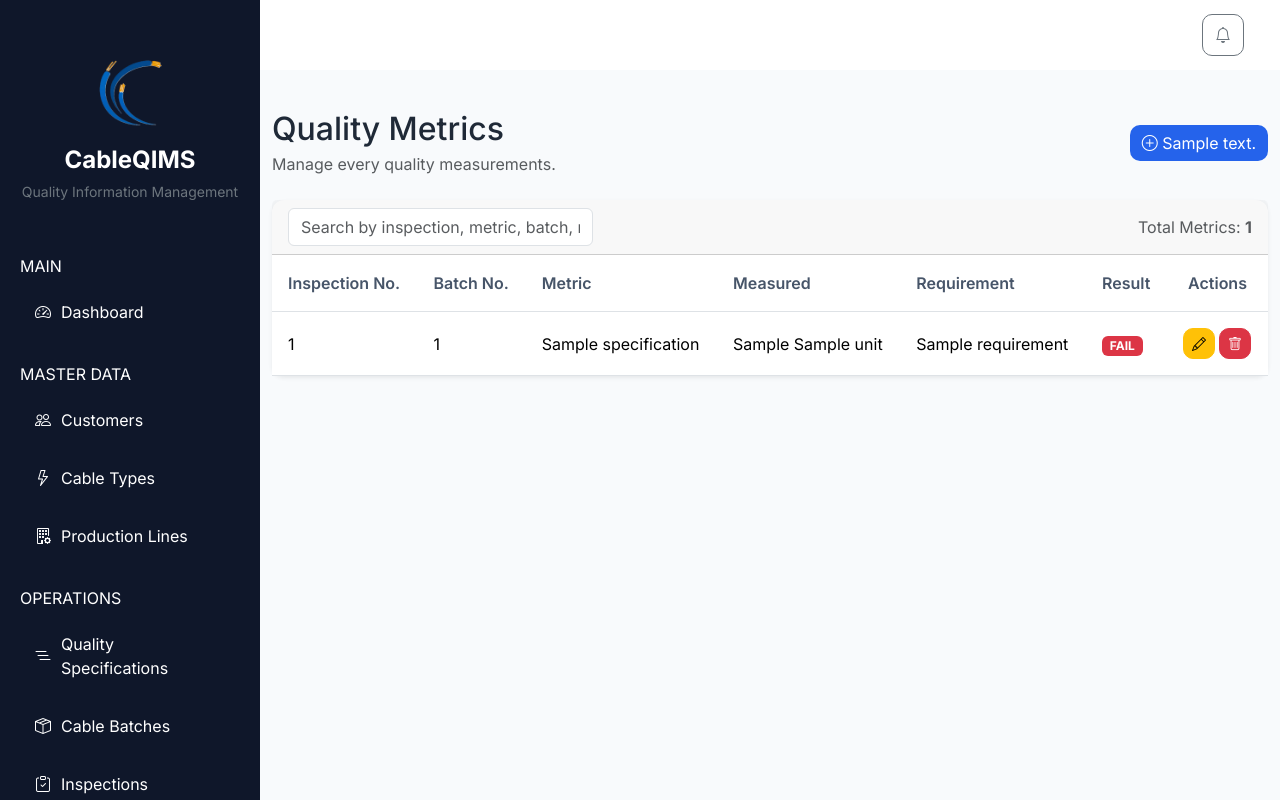
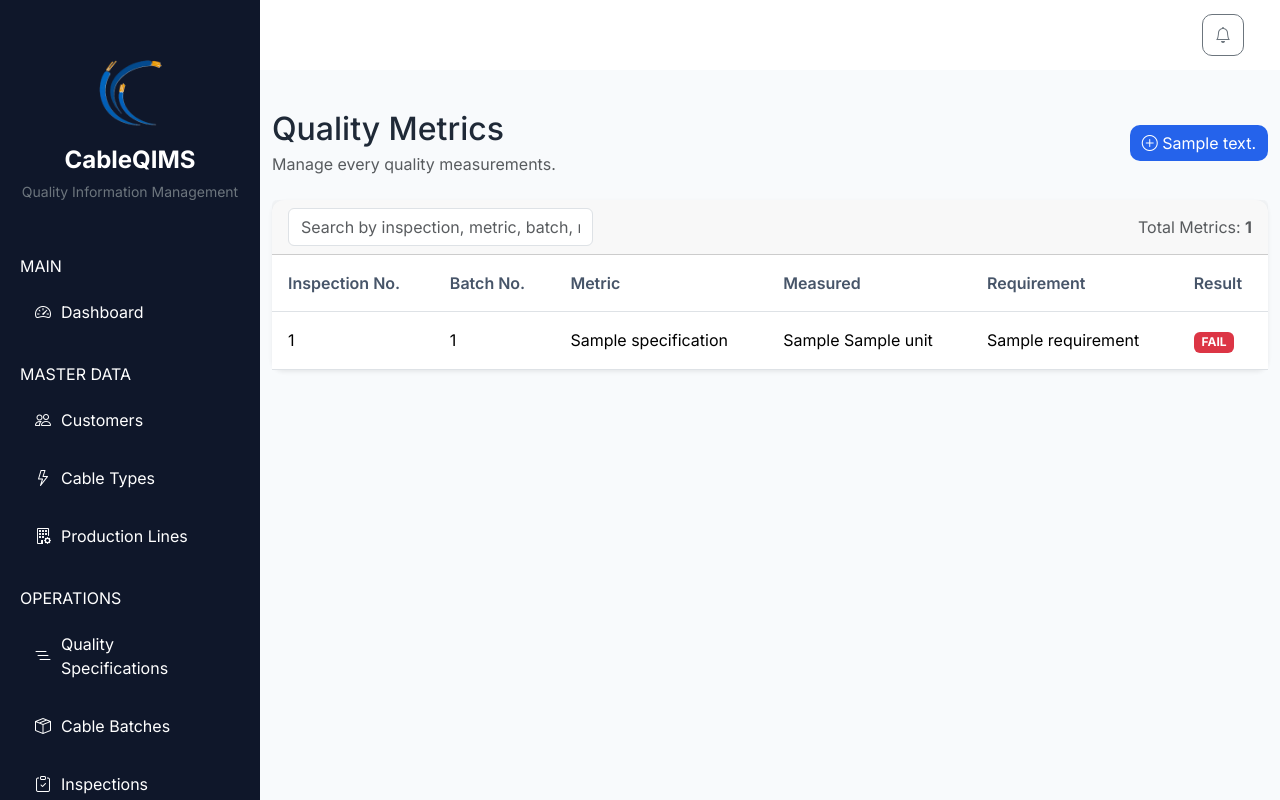
Before and after one commit to Coolguyifez/CableQualityIMS, a Python web app: template app/templates/quality_metrics.html in a window 1280 px wide. Run offline with Jinja, Linux system fonts and the light colour scheme; the template is opened without the code that fills it: most values are stand-ins (such as "Sample title", 1, 10 or a date in 2020).

Commit message:
Remove actions column from quality metrics table
Removed the actions column and associated buttons from the quality metrics table.

```diff
--- a/app/templates/quality_metrics.html
+++ b/app/templates/quality_metrics.html
@@ -64,10 +64,6 @@
                     <th>Requirement</th>
 
                     <th>Result</th>
-
-                    <th class="text-center">
-                        Actions
-                    </th>
 
                 </tr>
 
@@ -163,40 +159,6 @@
 
                     </td>
 
-                    <td>
-
-                        <div class="d-inline-flex gap-1">
-
-                        <a
-
-                            href="{{ url_for('main.edit_quality_metric', metric_id=metric.id) }}"
-
-                            class="btn btn-sm btn-warning"
-
-                        >
-
-                            <i class="bi bi-pencil"></i>
-
-                        </a>
-
-                        <a
-
-                            href="{{ url_for('main.delete_quality_metric', metric_id=metric.id) }}"
-
-                            class="btn btn-sm btn-danger"
-
-                            onclick="return confirm('Delete this metric?')"
-
-                        >
-
-                            <i class="bi bi-trash"></i>
-
-                        </a>
-
-                        </div>
-
-                    </td>
-
                 </tr>
 
                 {% else %}
```
